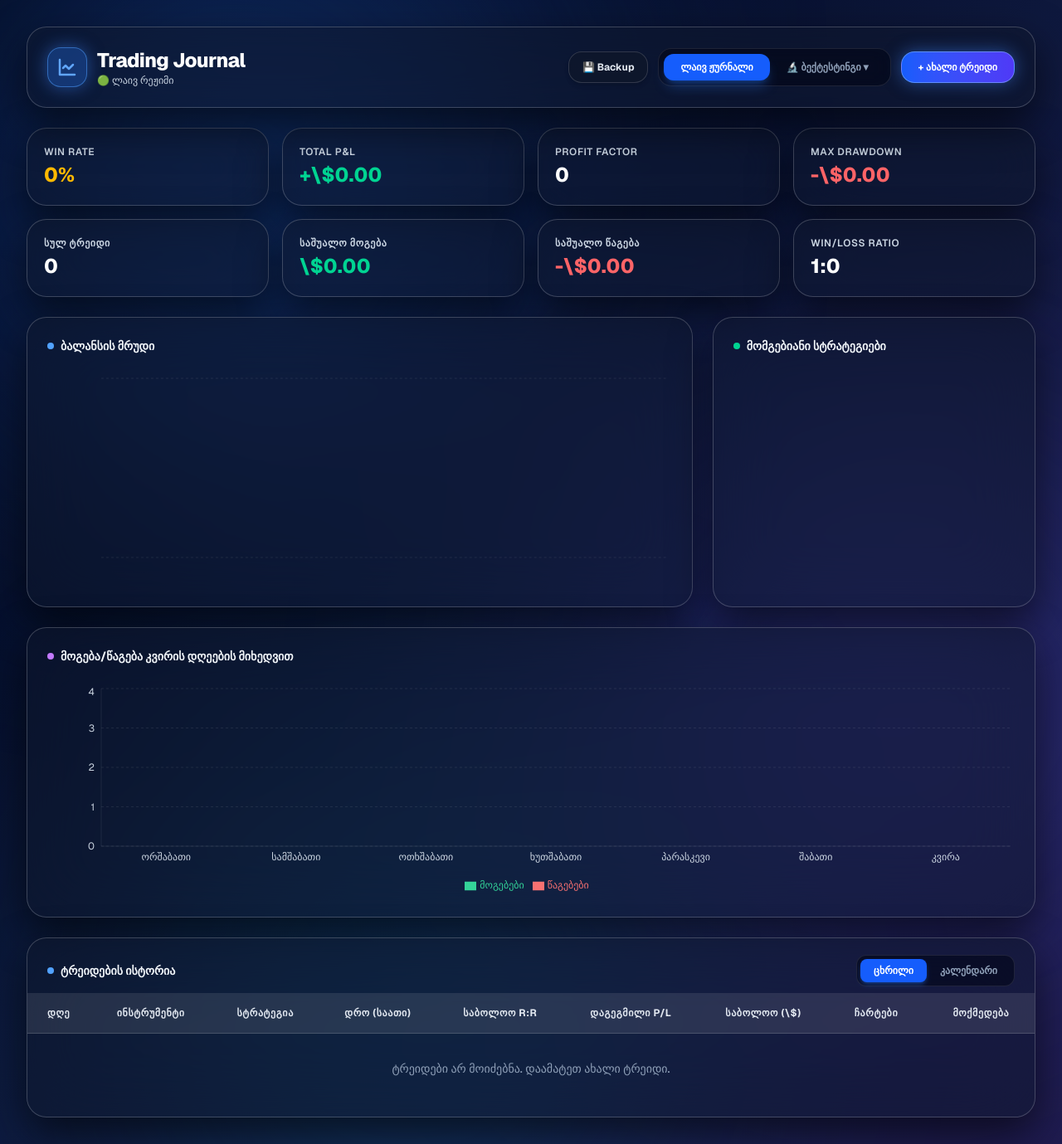
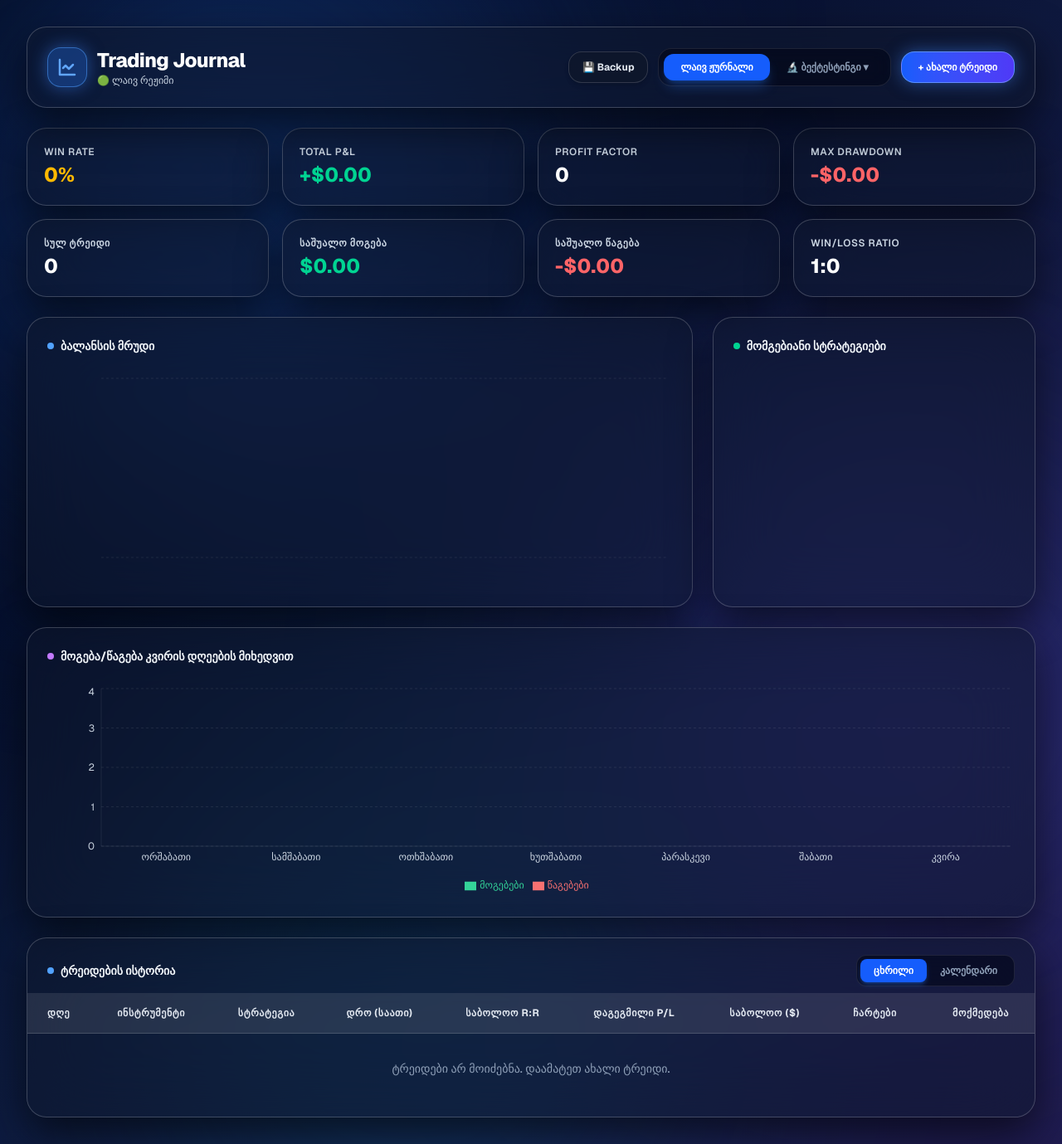
Before and after one commit to gundajek/trading-journal, a Next.js app: page / in a window 1280 px wide. Shown: the whole page at 83% size. Built offline with nearby package versions, Linux system fonts and the light colour scheme.

Commit message:
Fix dollar sign slashes

```diff
--- a/app/page.tsx
+++ b/app/page.tsx
@@ -467,7 +467,7 @@ export default function Home() {
           <div className={`${glassCard} p-5`}>
             <p className="text-xs text-slate-300 font-semibold uppercase tracking-wider mb-1">Total P&L</p>
             <p className={`text-2xl font-extrabold ${totalPnl >= 0 ? 'text-emerald-400' : 'text-red-400'}`}>
-              {totalPnl >= 0 ? '+' : ''}\${totalPnl.toFixed(2)}
+              {totalPnl >= 0 ? '+' : ''}${totalPnl.toFixed(2)}
             </p>
           </div>
           <div className={`${glassCard} p-5`}>
@@ -476,7 +476,7 @@ export default function Home() {
           </div>
           <div className={`${glassCard} p-5`}>
             <p className="text-xs text-slate-300 font-semibold uppercase tracking-wider mb-1">Max Drawdown</p>
-            <p className="text-2xl font-extrabold text-red-400">-\${maxDrawdown.toFixed(2)}</p>
+            <p className="text-2xl font-extrabold text-red-400">-${maxDrawdown.toFixed(2)}</p>
           </div>
           <div className={`${glassCard} p-5`}>
             <p className="text-xs text-slate-300 font-semibold uppercase tracking-wider mb-1">სულ ტრეიდი</p>
@@ -484,11 +484,11 @@ export default function Home() {
           </div>
           <div className={`${glassCard} p-5`}>
             <p className="text-xs text-slate-300 font-semibold uppercase tracking-wider mb-1">საშუალო მოგება</p>
-            <p className="text-2xl font-extrabold text-emerald-400">\${avgWin.toFixed(2)}</p>
+            <p className="text-2xl font-extrabold text-emerald-400">${avgWin.toFixed(2)}</p>
           </div>
           <div className={`${glassCard} p-5`}>
             <p className="text-xs text-slate-300 font-semibold uppercase tracking-wider mb-1">საშუალო წაგება</p>
-            <p className="text-2xl font-extrabold text-red-400">-\${avgLoss.toFixed(2)}</p>
+            <p className="text-2xl font-extrabold text-red-400">-${avgLoss.toFixed(2)}</p>
           </div>
           <div className={`${glassCard} p-5`}>
             <p className="text-xs text-slate-300 font-semibold uppercase tracking-wider mb-1">Win/Loss Ratio</p>
@@ -594,7 +594,7 @@ export default function Home() {
                 </div>
                 <div className="flex flex-wrap items-center gap-2">
                   <span className="bg-slate-950/60 border border-white/10 rounded-xl px-3 py-1.5 text-xs font-bold text-slate-200">ტრეიდი: <span className="text-white">{monthTrades.length}</span></span>
-                  <span className={`bg-slate-950/60 border border-white/10 rounded-xl px-3 py-1.5 text-xs font-bold ${monthPnl >= 0 ? 'text-emerald-400' : 'text-red-400'}`}>P&L: {monthPnl >= 0 ? '+' : ''}\${monthPnl.toFixed(2)}</span>
+                  <span className={`bg-slate-950/60 border border-white/10 rounded-xl px-3 py-1.5 text-xs font-bold ${monthPnl >= 0 ? 'text-emerald-400' : 'text-red-400'}`}>P&L: {monthPnl >= 0 ? '+' : ''}${monthPnl.toFixed(2)}</span>
                   <span className="bg-slate-950/60 border border-white/10 rounded-xl px-3 py-1.5 text-xs font-bold text-slate-200">WIN: <span className="text-white">{monthWinRate}%</span></span>
                 </div>
               </div>
@@ -629,7 +629,7 @@ export default function Home() {
                               {stat && cell.inCurrentMonth ? (
                                 <div className="text-right">
                                   <div className={`text-xs font-extrabold ${isWin ? 'text-emerald-400' : 'text-red-400'}`}>
-                                    {stat.pnl >= 0 ? '+' : ''}\${stat.pnl.toFixed(0)}
+                                    {stat.pnl >= 0 ? '+' : ''}${stat.pnl.toFixed(0)}
                                   </div>
                                   <div className="text-[10px] text-slate-400">{stat.count} ტრეიდი</div>
                                 </div>
@@ -659,7 +659,7 @@ export default function Home() {
                   <th className="px-6 py-4">დრო (საათი)</th>
                   <th className="px-6 py-4">საბოლოო R:R</th>
                   <th className="px-6 py-4">დაგეგმილი P/L</th>
-                  <th className="px-6 py-4">საბოლოო (\$)</th>
+                  <th className="px-6 py-4">საბოლოო ($)</th>
                   <th className="px-6 py-4">ჩარტები</th>
                   <th className="px-6 py-4 text-center">მოქმედება</th>
                 </tr>
@@ -688,9 +688,9 @@ export default function Home() {
                         <div className="text-slate-300 text-xs mt-0.5">{trade.duration}</div>
                       </td>
                       <td className="px-6 py-4 font-mono text-slate-200">{trade.rr}</td>
-                      <td className="px-6 py-4 text-slate-300">\${trade.targetPnl}</td>
+                      <td className="px-6 py-4 text-slate-300">${trade.targetPnl}</td>
                       <td className={`px-6 py-4 font-bold ${trade.realizedPnl >= 0 ? 'text-emerald-400' : 'text-red-400'}`}>
-                        {trade.realizedPnl > 0 ? '+' : ''}\${trade.realizedPnl}
+                        {trade.realizedPnl > 0 ? '+' : ''}${trade.realizedPnl}
                       </td>
                       <td className="px-6 py-4">
                         {trade.images?.length > 0 ? (
@@ -774,7 +774,7 @@ export default function Home() {
 
               <div className="grid grid-cols-3 gap-4">
                 <div>
-                  <label className="block text-xs font-bold uppercase tracking-wider text-slate-200 mb-2">რისკი (\$)</label>
+                  <label className="block text-xs font-bold uppercase tracking-wider text-slate-200 mb-2">რისკი ($)</label>
                   <input type="number" value={formData.risk} onChange={(e) => setFormData({...formData, risk: e.target.value})} className={glassInput} placeholder="0.00" />
                 </div>
                 <div>
@@ -782,7 +782,7 @@ export default function Home() {
                   <input type="number" value={formData.targetPnl} onChange={(e) => setFormData({...formData, targetPnl: e.target.value})} className={glassInput} placeholder="0.00" />
                 </div>
                 <div>
-                  <label className="block text-xs font-bold uppercase tracking-wider text-slate-200 mb-2">საბოლოო (\$)</label>
+                  <label className="block text-xs font-bold uppercase tracking-wider text-slate-200 mb-2">საბოლოო ($)</label>
                   <input type="number" value={formData.realizedPnl} onChange={(e) => setFormData({...formData, realizedPnl: e.target.value})} className={glassInput} placeholder="0.00" />
                 </div>
               </div>
```
